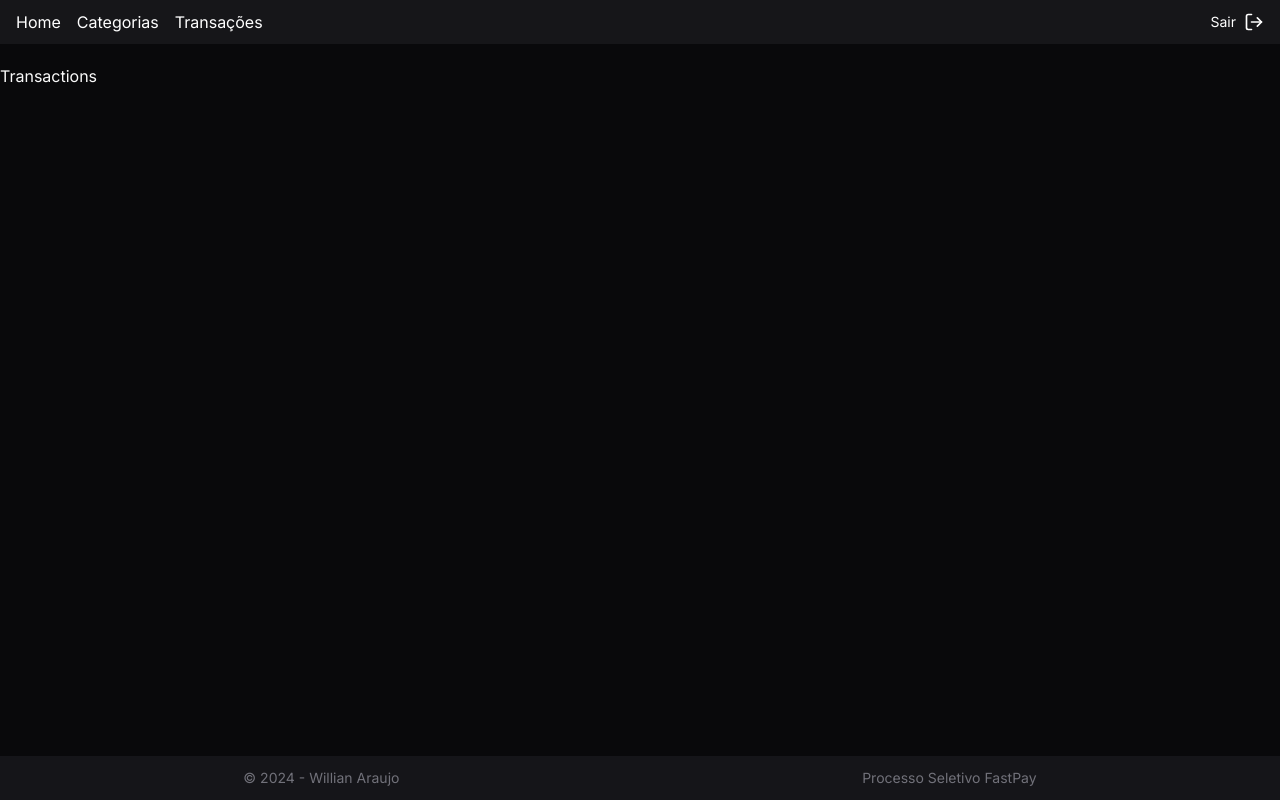
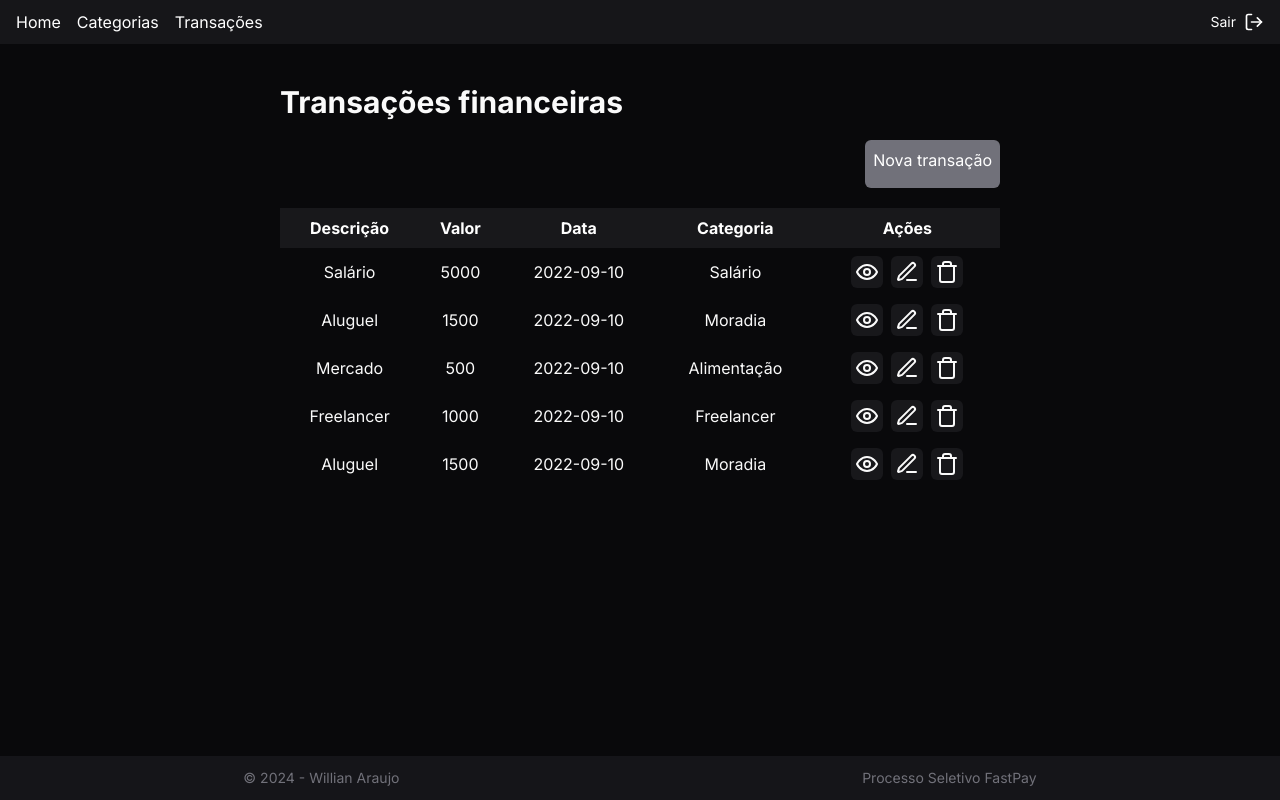
Before and after one commit to will4raujo/app-transacoes, a Next.js app in the folder frontend-teste-fastpay/: page /transactions in a window 1280 px wide. Built offline with nearby package versions, Linux system fonts and the light colour scheme.

Commit message:
feat: desktop strutuct of table transactions
* new icons
* link to new transaction
* table for transactions list

```diff
--- a/frontend-teste-fastpay/src/app/(app)/transactions/page.tsx
+++ b/frontend-teste-fastpay/src/app/(app)/transactions/page.tsx
@@ -1,5 +1,87 @@
+import { Suspense } from 'react'
+import Link from 'next/link'
+import {PenLine, Trash, Eye} from 'lucide-react'
+
 export default function Transactions() {
   return (
-    <h1>Transactions</h1>
+    <main className='w-full px-4 md:px-10 py-5 flex flex-col gap-5 mb-[80px] md:mx-auto max-w-[800px]'>
+      <h1 className='text-3xl font-bold'>Transações financeiras</h1>
+      <div className='flex gap-4 justify-end'>
+        <Link href='/transactions/new' passHref className='bg-zinc-500 min-w-[120px] h-[48px] p-2 text-white rounded-md hover:bg-zinc-600 transition-colors duration-200'>Nova transação</Link>
+      </div>
+      <Suspense fallback={<p>Carregando lista de transações...</p>}>
+        <table className='w-full'>
+          <thead className='bg-zinc-900 text-white'>
+            <tr>
+              <th className='p-2'>Descrição</th>
+              <th className='p-2'>Valor</th>
+              <th className='p-2'>Data</th>
+              <th className='p-2'>Categoria</th>
+              <th className='p-2'>Ações</th>
+            </tr>
+          </thead>
+          <tbody>
+            {transactionsData.map(transaction => (
+              <tr key={transaction.id}>
+                <td className='p-2 text-center'>{transaction.description}</td>
+                <td className='p-2 text-center'>{transaction.value}</td>
+                <td className='p-2 text-center'>{transaction.date}</td>
+                <td className='p-2 text-center'>{transaction.category}</td>
+                <td className='p-2 flex gap-2 justify-center'>
+                  <button className='bg-zinc-900 p-1 rounded-md hover:bg-zinc-600 transition-colors   duration-200'>
+                    <Eye size={24} />
+                  </button>
+                  <button className='bg-zinc-900 p-1 rounded-md hover:bg-zinc-600 transition-colors duration-200'>
+                    <PenLine size={24} />
+                  </button>
+                  <button className='bg-zinc-900 p-1 rounded-md hover:bg-zinc-600 transition-colors duration-200'>
+                    <Trash size={24} />
+                  </button>
+                </td>
+              </tr>
+            ))}
+          </tbody>
+        </table>
+      </Suspense>
+
+    </main>
   )
 }
+
+const transactionsData = [
+  {
+    id: 1,
+    description: 'Salário',
+    value: 5000,
+    date: '2022-09-10',
+    category: 'Salário'
+  },
+  {
+    id: 2,
+    description: 'Aluguel',
+    value: 1500,
+    date: '2022-09-10',
+    category: 'Moradia'
+  },
+  {
+    id: 3,
+    description: 'Mercado',
+    value: 500,
+    date: '2022-09-10',
+    category: 'Alimentação'
+  },
+  {
+    id: 4,
+    description: 'Freelancer',
+    value: 1000,
+    date: '2022-09-10',
+    category: 'Freelancer'
+  },
+  {
+    id: 5,
+    description: 'Aluguel',
+    value: 1500,
+    date: '2022-09-10',
+    category: 'Moradia'
+  }
+]
```
